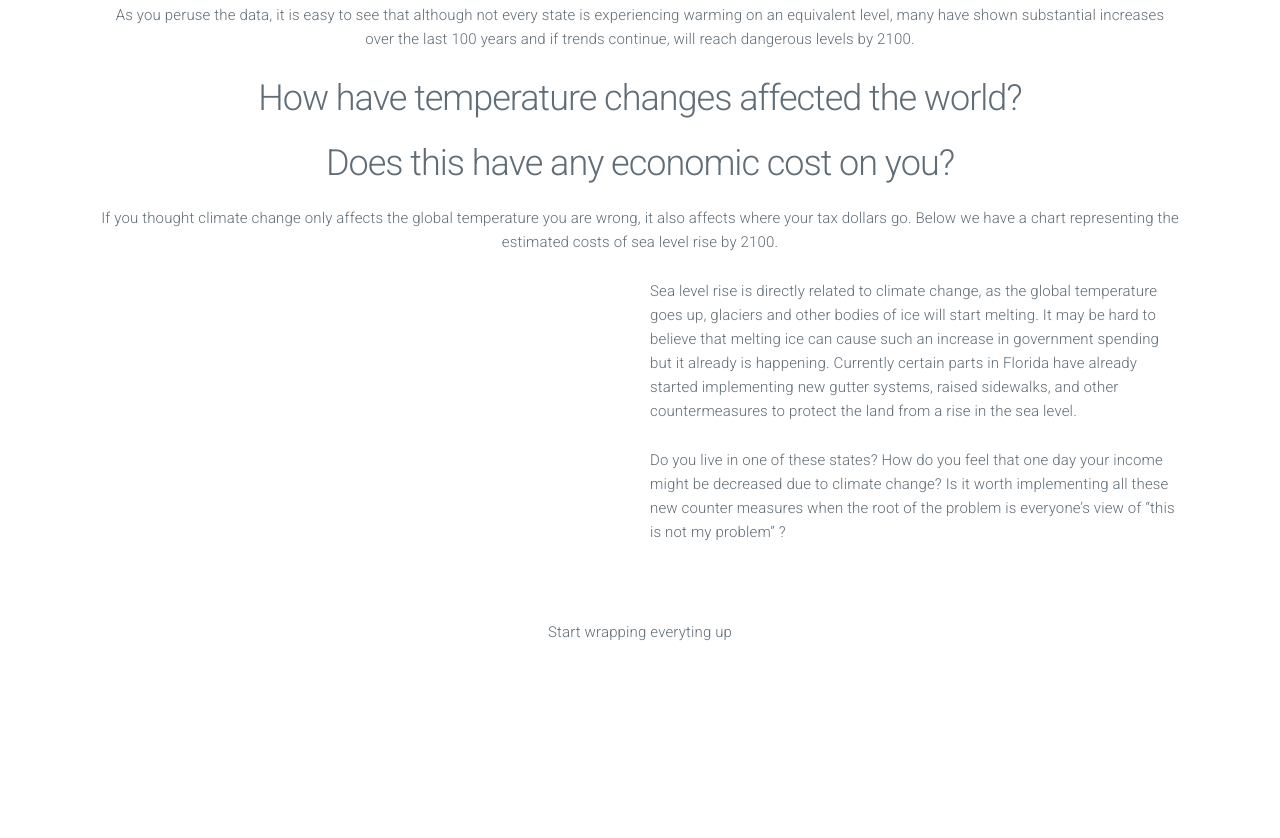
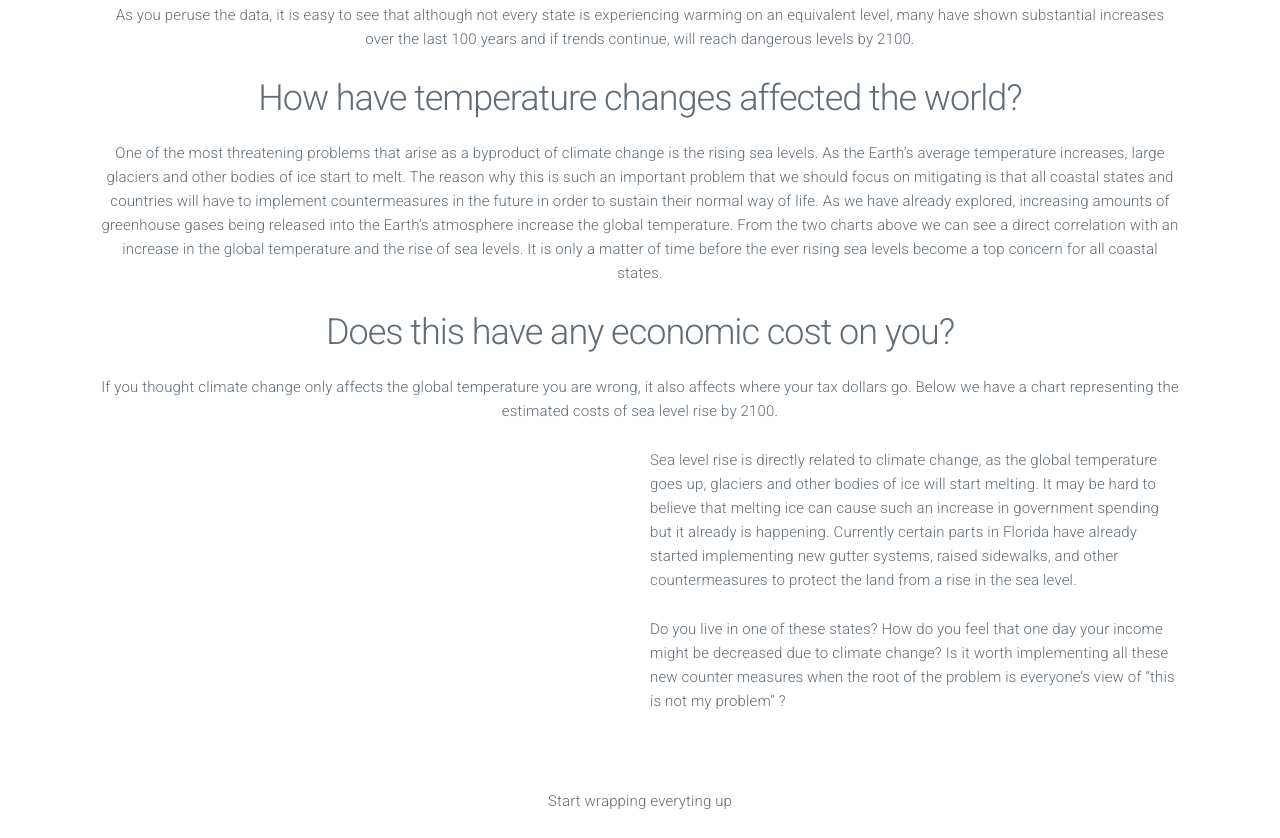
Before and after one commit to KKeith18/ClimateChange, a plain HTML site: page index.html in a window 1280 px wide. Shown: the part 1950-2788 px from the top of the page. Before the commit the page ends 2619 px from the top, so only its background shows below. Drawn offline with nearby package versions, Linux system fonts and the light colour scheme; a script that the page names is missing.

Commit message:
added paragraph about sea levels

```diff
--- a/index.html
+++ b/index.html
@@ -118,6 +118,7 @@
           <div class = "column" id = "temperature"></div>
           <div class = "column" id = "sealevel"></div>
         </div>
+        <p class = "want-centered">One of the most threatening problems that arise as a byproduct of climate change is the rising sea levels. As the Earth’s average temperature increases, large glaciers and other bodies of ice start to melt. The reason why this is such an important problem that we should focus on mitigating is that all coastal states and countries will have to implement countermeasures in the future in order to sustain their normal way of life. As we have already explored, increasing amounts of greenhouse gases being released into the Earth’s atmosphere increase the global temperature. From the two charts above we can see a direct correlation with an increase in the global temperature and the rise of sea levels. It is only a matter of time before the ever rising sea levels become a top concern for all coastal states.</p>
         <h2 id = 'Cost_Chart'>Does this have any economic cost on you?</h2>
         <p class = "want-centered">If you thought climate change only affects the global temperature you are wrong, it also affects where your tax dollars go. Below we have a chart representing the estimated costs of sea level rise by 2100. </p>
         <div class = "row">
```
